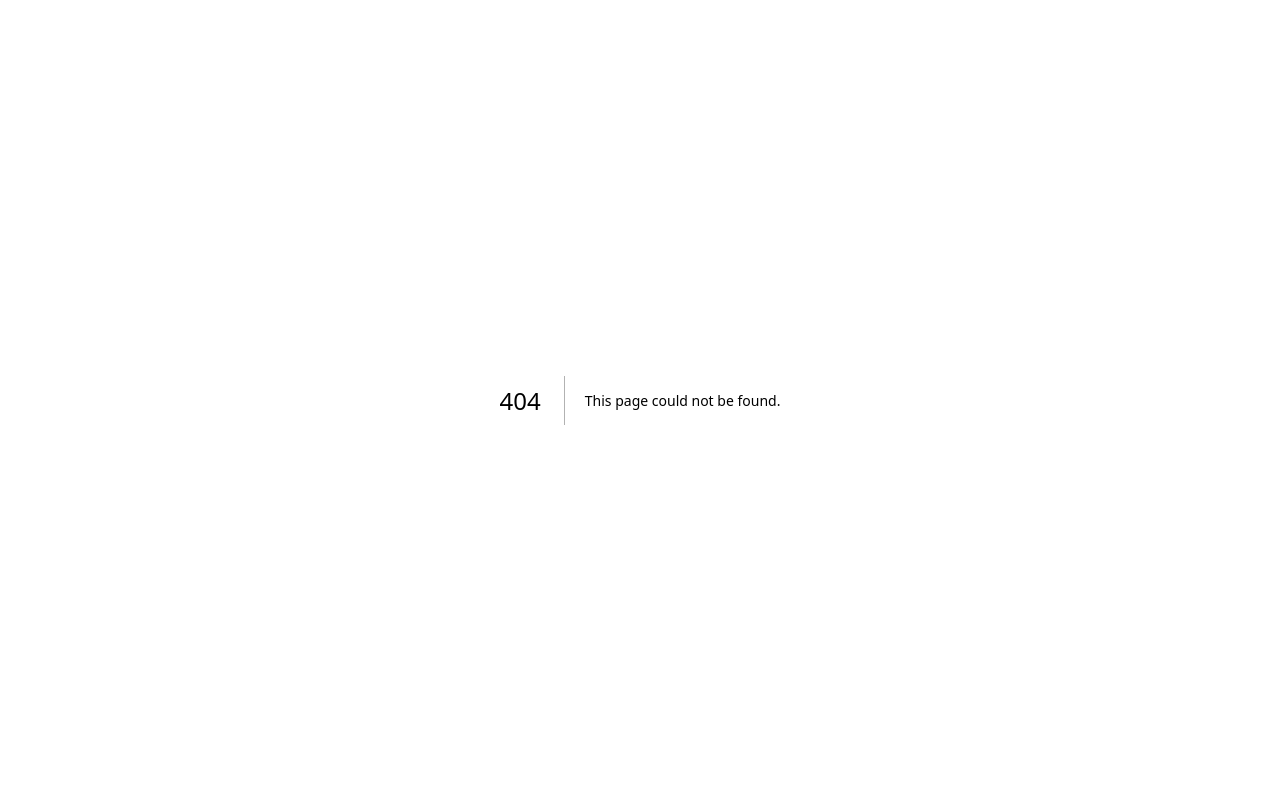
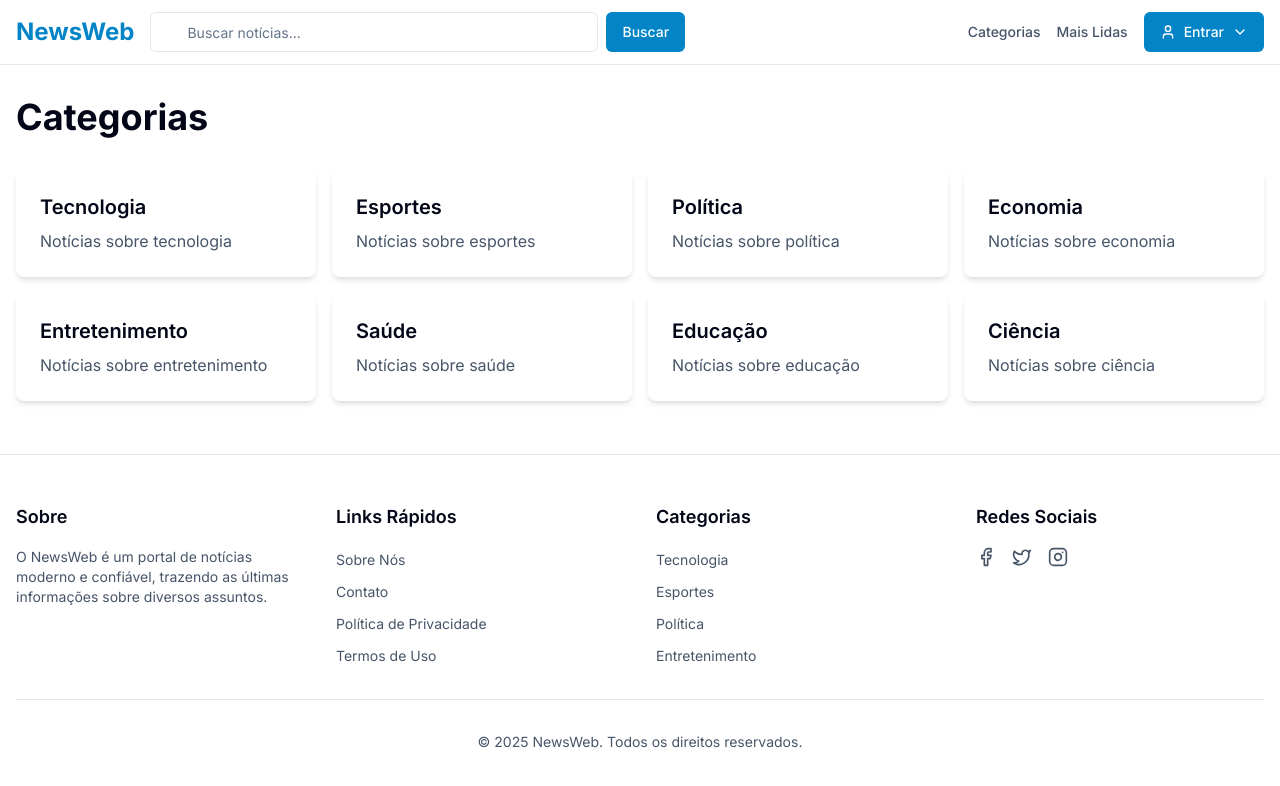
Before and after one commit to wendellbernini/news-web, a Next.js app: page /categorias in a window 1280 px wide. Before the commit this address had no page. Shown: the top 786 px of the page. Built offline with nearby package versions, Linux system fonts and the light colour scheme; no server answers.

Commit message:
fix: corrige erro de data no componente TrendingNews

```diff
--- /dev/null
+++ b/src/app/categorias/page.tsx
@@ -0,0 +1,40 @@
+'use client';
+
+import Link from 'next/link';
+import { RootLayout } from '@/components/layout/RootLayout';
+
+// Lista de categorias disponíveis
+const categorias = [
+  'Tecnologia',
+  'Esportes',
+  'Política',
+  'Economia',
+  'Entretenimento',
+  'Saúde',
+  'Educação',
+  'Ciência',
+];
+
+export default function CategoriasPage() {
+  return (
+    <RootLayout>
+      <div className="container py-8">
+        <h1 className="mb-8 text-4xl font-bold">Categorias</h1>
+        <div className="grid grid-cols-1 gap-4 sm:grid-cols-2 md:grid-cols-3 lg:grid-cols-4">
+          {categorias.map((categoria) => (
+            <Link
+              key={categoria}
+              href={`/categorias/${categoria.toLowerCase()}`}
+              className="rounded-lg bg-white p-6 shadow-md transition-shadow hover:shadow-lg dark:bg-gray-800"
+            >
+              <h2 className="text-xl font-semibold">{categoria}</h2>
+              <p className="mt-2 text-secondary-600 dark:text-secondary-400">
+                Notícias sobre {categoria.toLowerCase()}
+              </p>
+            </Link>
+          ))}
+        </div>
+      </div>
+    </RootLayout>
+  );
+}
--- a/src/components/news/TrendingNews.tsx
+++ b/src/components/news/TrendingNews.tsx
@@ -1,6 +1,6 @@
 'use client';
 
-import { useState, useEffect } from 'react';
+import { useState, useEffect, useCallback } from 'react';
 import { useInView } from 'react-intersection-observer';
 import { NewsCard } from './NewsCard';
 import { News } from '@/types';
@@ -26,42 +26,7 @@ export function TrendingNews() {
   const [lastDoc, setLastDoc] = useState<any>(null);
   const { ref, inView } = useInView();
 
-  useEffect(() => {
-    fetchTrendingNews();
-  }, []);
-
-  useEffect(() => {
-    if (inView && hasMore && !loading) {
-      fetchMoreNews();
-    }
-  }, [inView, hasMore, loading]);
-
-  const fetchTrendingNews = async () => {
-    try {
-      const newsQuery = query(
-        collection(db, 'news'),
-        where('published', '==', true),
-        orderBy('views', 'desc'),
-        limit(PAGE_SIZE)
-      );
-
-      const snapshot = await getDocs(newsQuery);
-      const newsData = snapshot.docs.map((doc) => ({
-        id: doc.id,
-        ...doc.data(),
-      })) as News[];
-
-      setNews(newsData);
-      setLastDoc(snapshot.docs[snapshot.docs.length - 1]);
-      setHasMore(snapshot.docs.length === PAGE_SIZE);
-    } catch (error) {
-      console.error('Erro ao buscar notícias:', error);
-    } finally {
-      setLoading(false);
-    }
-  };
-
-  const fetchMoreNews = async () => {
+  const fetchMoreNews = useCallback(async () => {
     if (!lastDoc) return;
 
     setLoading(true);
@@ -76,10 +41,19 @@ export function TrendingNews() {
       );
 
       const snapshot = await getDocs(newsQuery);
-      const newsData = snapshot.docs.map((doc) => ({
-        id: doc.id,
-        ...doc.data(),
-      })) as News[];
+      const newsData = snapshot.docs.map((doc) => {
+        const data = doc.data();
+        return {
+          id: doc.id,
+          ...data,
+          createdAt: data.createdAt?.seconds
+            ? new Date(data.createdAt.seconds * 1000)
+            : new Date(),
+          updatedAt: data.updatedAt?.seconds
+            ? new Date(data.updatedAt.seconds * 1000)
+            : new Date(),
+        };
+      }) as News[];
 
       setNews((prev) => [...prev, ...newsData]);
       setLastDoc(snapshot.docs[snapshot.docs.length - 1]);
@@ -89,7 +63,51 @@ export function TrendingNews() {
     } finally {
       setLoading(false);
     }
-  };
+  }, [lastDoc]);
+
+  const fetchTrendingNews = useCallback(async () => {
+    try {
+      const newsQuery = query(
+        collection(db, 'news'),
+        where('published', '==', true),
+        orderBy('views', 'desc'),
+        limit(PAGE_SIZE)
+      );
+
+      const snapshot = await getDocs(newsQuery);
+      const newsData = snapshot.docs.map((doc) => {
+        const data = doc.data();
+        return {
+          id: doc.id,
+          ...data,
+          createdAt: data.createdAt?.seconds
+            ? new Date(data.createdAt.seconds * 1000)
+            : new Date(),
+          updatedAt: data.updatedAt?.seconds
+            ? new Date(data.updatedAt.seconds * 1000)
+            : new Date(),
+        };
+      }) as News[];
+
+      setNews(newsData);
+      setLastDoc(snapshot.docs[snapshot.docs.length - 1]);
+      setHasMore(snapshot.docs.length === PAGE_SIZE);
+    } catch (error) {
+      console.error('Erro ao buscar notícias:', error);
+    } finally {
+      setLoading(false);
+    }
+  }, []);
+
+  useEffect(() => {
+    fetchTrendingNews();
+  }, [fetchTrendingNews]);
+
+  useEffect(() => {
+    if (inView && hasMore && !loading) {
+      fetchMoreNews();
+    }
+  }, [inView, hasMore, loading, fetchMoreNews]);
 
   const handleLike = (newsId: string) => {
     // Implementar a funcionalidade de curtir
```
